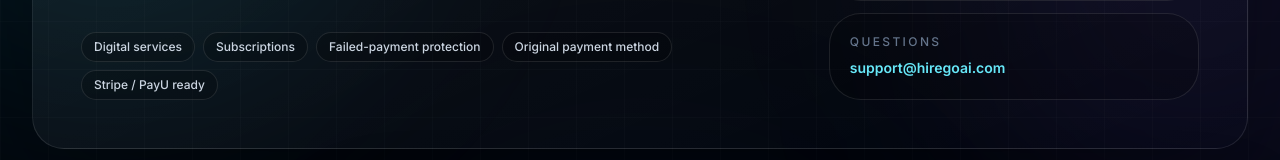
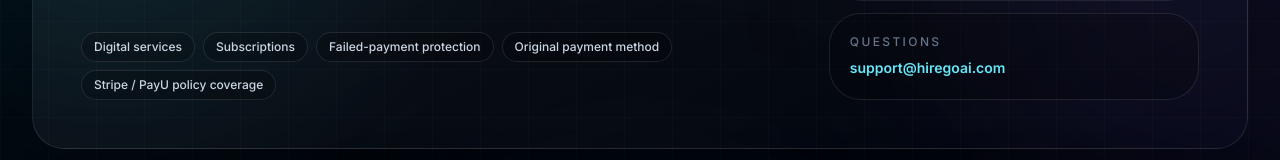
Before and after one commit to hirego1ai-design/hariom-, a Next.js app: page /refund-cancellation in a window 1280 px wide. Shown: the part 555-715 px from the top of the page. Built offline with nearby package versions, Linux system fonts and the light colour scheme; no server answers.

Commit message:
Clarify payment gateway policy readiness wording

```diff
--- a/src/app/refund-cancellation/page.tsx
+++ b/src/app/refund-cancellation/page.tsx
@@ -30,7 +30,7 @@ export default function RefundCancellationPage() {
       summary="This policy explains how cancellations, duplicate charges, failed payments, subscriptions, digital credits and managed hiring fees are handled when paid services are enabled on HireGo AI."
       updated="25 September 2026"
       nav={nav}
-      badges={["Digital services", "Subscriptions", "Failed-payment protection", "Original payment method", "Stripe / PayU ready"]}
+      badges={["Digital services", "Subscriptions", "Failed-payment protection", "Original payment method", "Stripe / PayU policy coverage"]}
     >
       <LegalSection id="overview" eyebrow="01 · Overview" title="What this policy covers">
         <p>
```
